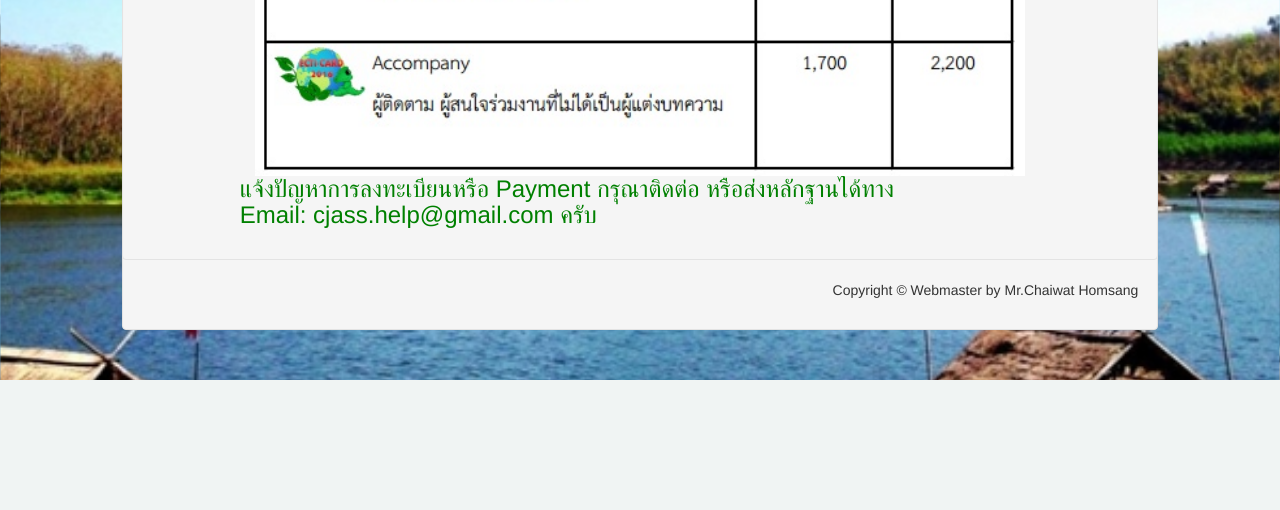
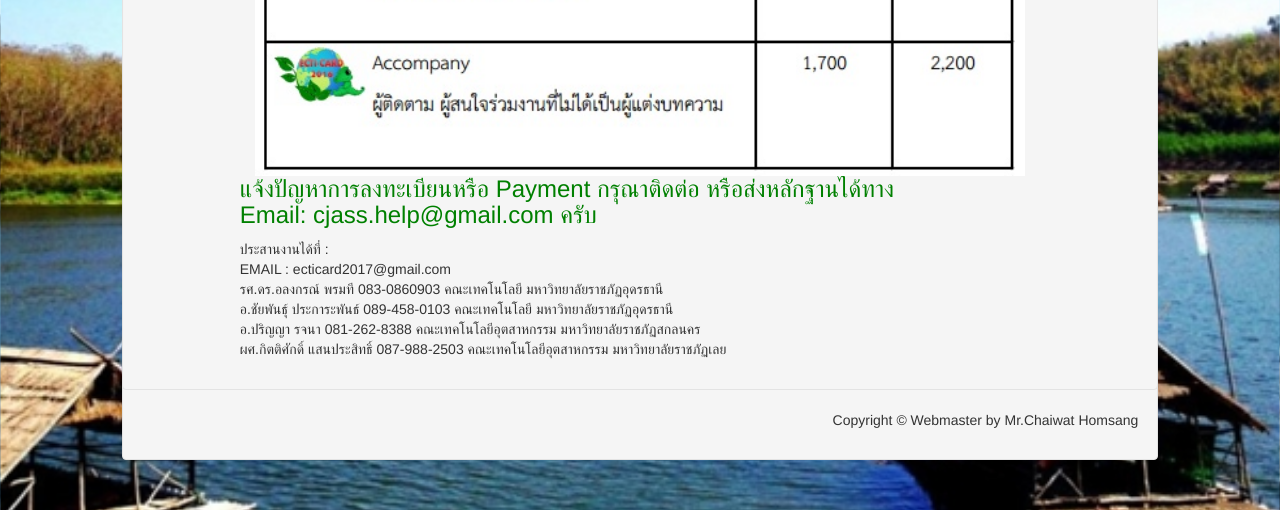
Before and after one commit to mynameistecs51/ecticard, a PHP site: page /regis.php in a window 1280 px wide. Shown: the part 1385-1895 px from the top of the page. Before the commit the page ends 1765 px from the top, so only its background shows below. Run offline with PHP 8.4, Linux system fonts and the light colour scheme.

Commit message:
update page register add peper contact

```diff
--- a/regis.php
+++ b/regis.php
@@ -16,9 +16,9 @@
 	</h3>
 </p>
 <p>
-<h2 >
-	<a class="text-danger" href="http://www.confserve.org/cjass/login.php?event_id=CJASS" target="bank"><u>:: คลิกเพื่อ ลงทะเบียน ::</u></a>
-</h2>
+	<h2 >
+		<a class="text-danger" href="http://www.confserve.org/cjass/login.php?event_id=CJASS" target="bank"><u>:: คลิกเพื่อ ลงทะเบียน ::</u></a>
+	</h2>
 	<h3>
 		พิเศษ!!! สำหรับผู้ลงทะเบียนประเภท Regular ในช่วง
 		Early Bird รับสิทธิ์เป็น ECTI Member ฟรี 1 ปี!!!
@@ -30,4 +30,19 @@
 		แจ้งปัญหาการลงทะเบียนหรือ Payment  กรุณาติดต่อ หรือส่งหลักฐานได้ทาง <br>  Email: cjass.help@gmail.com ครับ
 	</h3>
 </p>
+<p>
+
+	ประสานงานได้ที่ : <br>
+
+	EMAIL : ecticard2017@gmail.com<br>
+
+	รศ.ดร.อลงกรณ์ พรมที 083-0860903 คณะเทคโนโลยี มหาวิทยาลัยราชภัฏอุดรธานี <br>
+
+	อ.ชัยพันธุ์ ประการะพันธ์ 089-458-0103 คณะเทคโนโลยี มหาวิทยาลัยราชภัฏอุดรธานี<br>
+
+	อ.ปริญญา รจนา 081-262-8388 คณะเทคโนโลยีอุตสาหกรรม มหาวิทยาลัยราชภัฏสกลนคร<br>
+
+	ผศ.กิตติศักดิ์ แสนประสิทธิ์ 087-988-2503 คณะเทคโนโลยีอุตสาหกรรม มหาวิทยาลัยราชภัฏเลย<br>
+
+</p>
 <?php include "footer.php";?>
```
Also changed, not shown: 1 other file.
